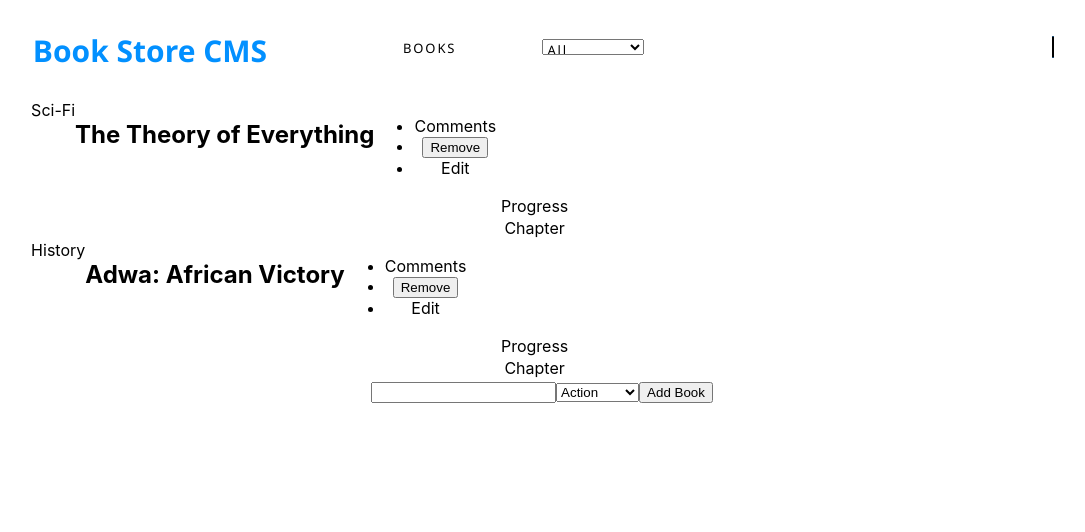
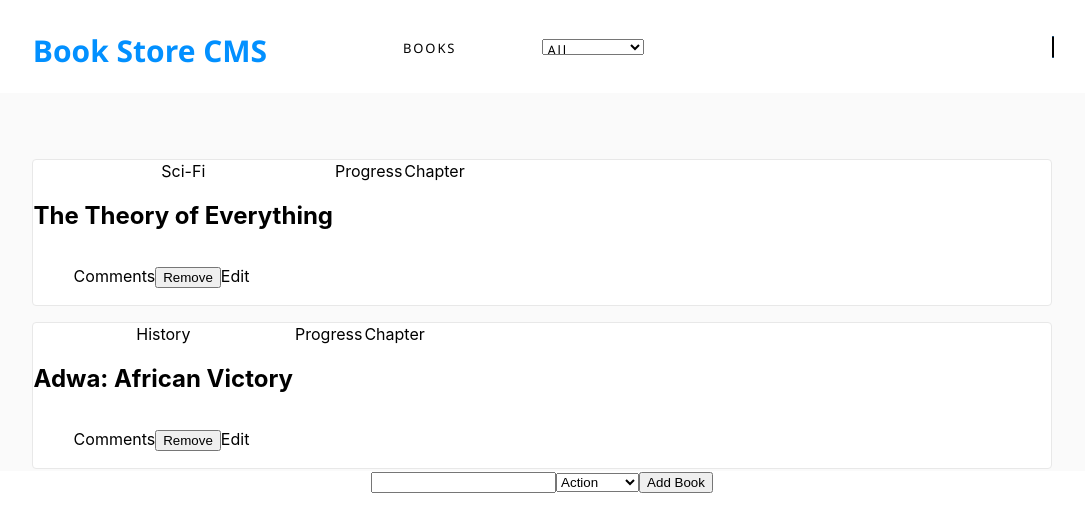
Before and after one commit to henatan99/book-store, a React (Create React App) app: page / in a window 1280 px wide. Shown: the top 532 px of the page, without its empty margins (98-1183 px from the left). Built offline with nearby package versions, Linux system fonts and the light colour scheme.

Commit message:
Add background and border stylying for the Book component

```diff
--- a/src/App.css
+++ b/src/App.css
@@ -2,11 +2,13 @@
   text-align: center;
   display: flex;
   flex-direction: column;
+
 }
 
 .container {
   display: flex;
   flex-direction: column;
+  background-color: #fafafa;
 }
 
 .books-header {
@@ -15,6 +17,7 @@
   align-items: center;
   justify-content: space-between;
   padding: 1.5rem 10% 1.5rem 10%;
+  background-color: #fff;
 }
 
 .left {
@@ -59,13 +62,29 @@
   border-radius: 22.5px;
 }
 
+.book-list-table {
+  margin: 3rem 0 0 0;
+}
+
 .book {
-  margin: 0 10% 0 10%;
+  margin: 1rem 10% 0 10%;
+  display: flex;
+  flex-direction: row;
+  background-color: #fff;
+  border-radius: 4px;
+  border: solid 1px #e8e8e8;
+}
+
+.book-info {
   display: flex;
   flex-direction: column;
 }
 
-.book-info {
+.lists {
   display: flex;
   flex-direction: row;
 }
+
+.list-item {
+  list-style: none;
+}
--- a/src/components/Book.js
+++ b/src/components/Book.js
@@ -8,11 +8,11 @@ const Book = ({ book, handleRemoveBook }) => (
       <span className="book-category">{book.category}</span>
       <h2 className="book-title">{book.title}</h2>
       <ul className="lists">
-        <li>Comments</li>
-        <li className="book-category">
+        <li className="list-item">Comments</li>
+        <li className="list-item book-category">
           <button type="button" id={book.id} onClick={handleRemoveBook}>Remove</button>
         </li>
-        <li>Edit</li>
+        <li className="list-item">Edit</li>
       </ul>
     </td>
     <td className="progress">
--- a/src/containers/BookList.js
+++ b/src/containers/BookList.js
@@ -26,14 +26,7 @@ const BookList = ({
           <i className="fas fa-user" />
         </div>
       </div>
-      <table>
-        <thead>
-          <tr>
-            <th />
-            <th />
-            <th />
-          </tr>
-        </thead>
+      <table className="book-list-table">
         <tbody>
           {books.filter((book) => book.category === filter || filter === 'All').map(
             (book) => (
```
